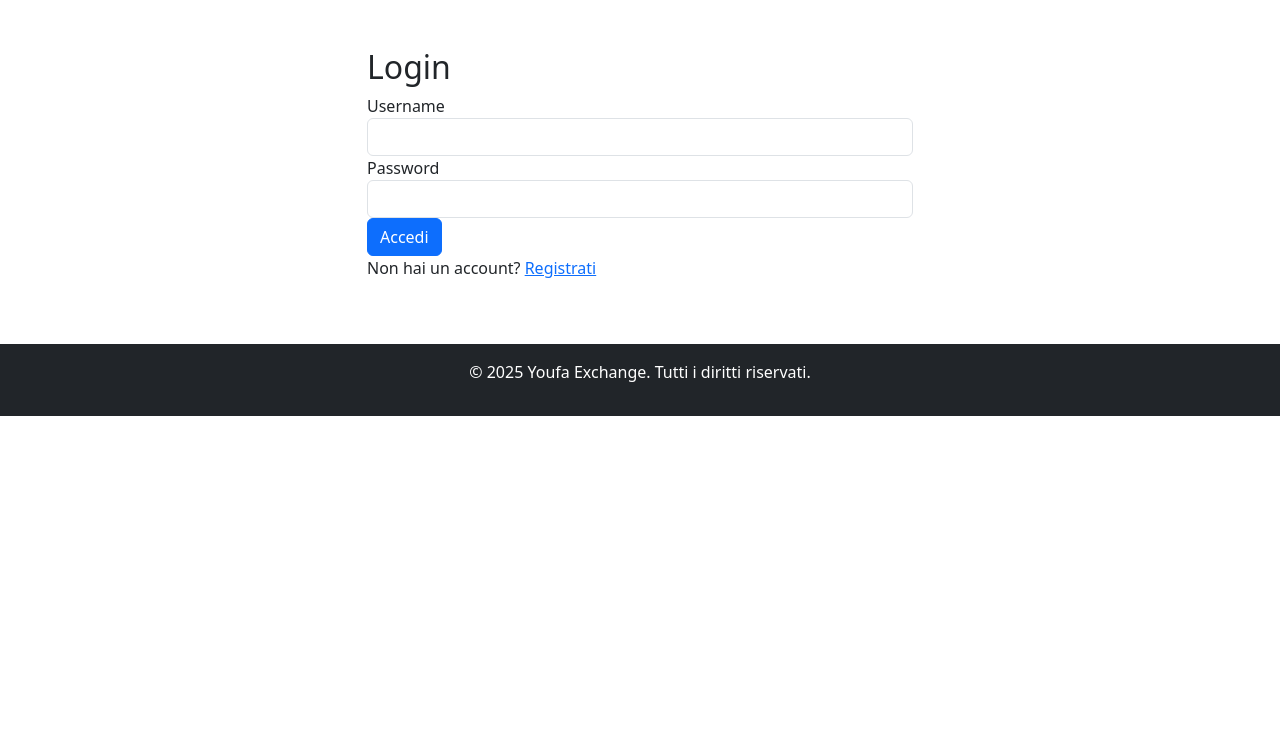
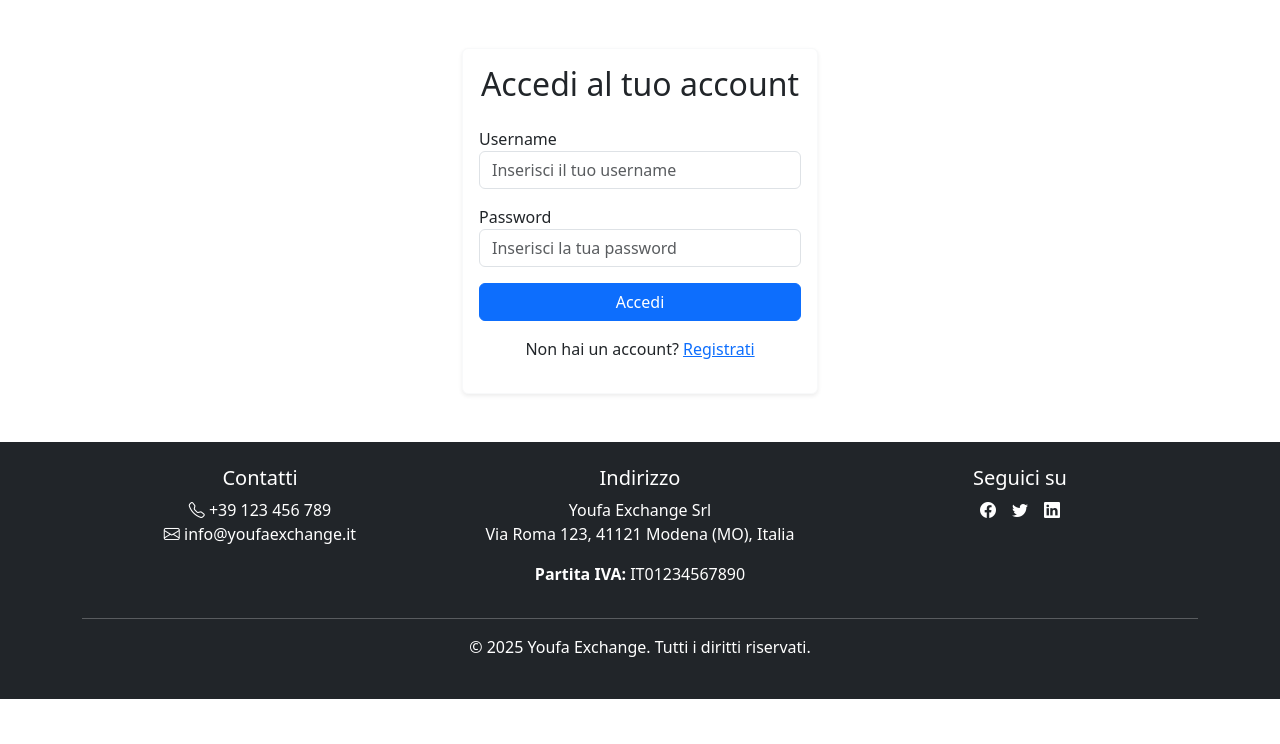
Before and after one commit to isitmz/youfa, a Django app: page /login/ in a window 1280 px wide. Shown: the part 56-800 px from the top of the page. Run offline with Django 5.2, Linux system fonts and the light colour scheme.

Commit message:
Created index template. Further user login controls

```diff
--- a/youfa_project/core/templates/core/base.html
+++ b/youfa_project/core/templates/core/base.html
@@ -9,6 +9,12 @@
       rel="stylesheet"
       href="https://cdn.jsdelivr.net/npm/bootstrap@5.3.3/dist/css/bootstrap.min.css"
       integrity="sha384-QWTKZyjpPEjISv5WaRU9OFeRpok6YctnYmDr5pNlyT2bRjXh0JMhjY6hW+ALEwIH"
+      crossorigin="anonymous"
+    />
+    <link
+      rel="stylesheet"
+      href="https://cdn.jsdelivr.net/npm/bootstrap-icons@1.11.3/font/bootstrap-icons.css"
+      integrity="sha384-tViUnnbYAV00FLIhhi3v/dWt3Jxw4gZQcNoSCxCIFNJVCx7/D55/wXsrNIRANwdD"
       crossorigin="anonymous"
     />
     <script
@@ -72,8 +78,50 @@
       {% endblock %}
     </div>
 
-    <footer class="bg-dark text-white text-center py-3 mt-5">
-      <p>&copy; 2025 Youfa Exchange. Tutti i diritti riservati.</p>
+    <!-- Footer -->
+    <footer class="bg-dark text-white py-4 mt-5">
+      <div class="container">
+        <div class="row text-center">
+          <!-- Contatti -->
+          <div class="col-md-4">
+            <h5>Contatti</h5>
+            <p>
+              <i class="bi bi-telephone"></i> +39 123 456 789
+              <br />
+              <i class="bi bi-envelope"></i> info@youfaexchange.it
+            </p>
+          </div>
+          <!-- Indirizzo -->
+          <div class="col-md-4">
+            <h5>Indirizzo</h5>
+            <p>
+              Youfa Exchange Srl
+              <br />
+              Via Roma 123, 41121 Modena (MO), Italia
+            </p>
+            <p>
+              <strong>Partita IVA:</strong> IT01234567890
+            </p>
+          </div>
+          <!-- Seguici su -->
+          <div class="col-md-4">
+            <h5>Seguici su</h5>
+            <div class="d-flex justify-content-center">
+              <a href="#" class="text-white mx-2">
+                <i class="bi bi-facebook"></i>
+              </a>
+              <a href="#" class="text-white mx-2">
+                <i class="bi bi-twitter"></i>
+              </a>
+              <a href="#" class="text-white mx-2">
+                <i class="bi bi-linkedin"></i>
+              </a>
+            </div>
+          </div>
+        </div>
+        <hr />
+        <p class="text-center">&copy; 2025 Youfa Exchange. Tutti i diritti riservati.</p>
+      </div>
     </footer>
   </body>
 </html>
--- a/youfa_project/core/templates/core/login.html
+++ b/youfa_project/core/templates/core/login.html
@@ -1,22 +1,62 @@
-{% extends 'core/base.html' %}
+{% extends 'core/base.html' %} {% block content %}
+<div class="row justify-content-center mt-5">
+  <div class="col-md-4">
+    <div class="card shadow-sm border-light">
+      <div class="card-body">
+        <h2 class="text-center mb-4">Accedi al tuo account</h2>
 
-{% block content %}
-    <div class="row justify-content-center mt-5">
-        <div class="col-6">
-            <h2>Login</h2>
+        {% if messages %} {% for message in messages %}
+        <div
+          class="alert
+                                  {% if message.tags == 'error' %}
+                                    alert-danger
+                                  {% else %}
+                                    alert-{{ message.tags }}
+                                  {% endif %}
+                                  alert-dismissible fade show"
+          role="alert"
+        >
+          {{ message }}
+          <button
+            type="button"
+            class="btn-close"
+            data-bs-dismiss="alert"
+            aria-label="Chiudi"
+          ></button>
+        </div>
+        {% endfor %} {% endif %}
+
         <form method="POST">
           {% csrf_token %}
-                <div class="form-group">
+          <div class="form-group mb-3">
             <label for="username">Username</label>
-                    <input type="text" class="form-control" id="username" name="username" required>
+            <input
+              type="text"
+              class="form-control"
+              id="username"
+              name="username"
+              required
+              placeholder="Inserisci il tuo username"
+            />
           </div>
-                <div class="form-group">
+          <div class="form-group mb-3">
             <label for="password">Password</label>
-                    <input type="password" class="form-control" id="password" name="password" required>
+            <input
+              type="password"
+              class="form-control"
+              id="password"
+              name="password"
+              required
+              placeholder="Inserisci la tua password"
+            />
           </div>
-                <button type="submit" class="btn btn-primary">Accedi</button>
+          <button type="submit" class="btn btn-primary w-100">Accedi</button>
         </form>
-            <p>Non hai un account? <a href="{% url 'register' %}">Registrati</a></p>
+        <p class="text-center mt-3">
+          Non hai un account? <a href="{% url 'register' %}">Registrati</a>
+        </p>
+      </div>
+    </div>
   </div>
 </div>
 {% endblock %}
--- a/youfa_project/core/views.py
+++ b/youfa_project/core/views.py
@@ -96,9 +96,10 @@ def login_view(request):
             logger.info(f"Utente '{username}' loggato con successo.")
             return redirect('dashboard')  # Redirigi alla dashboard se il login è riuscito
         else:
+            # Se l'utente non esiste o la password è sbagliata, mostra un messaggio di errore
             logger.warning(f"Tentativo di login fallito per l'utente '{username}'.")
-            return render(request, 'core/login.html', {'error': 'Credenziali non valide'})
-
+            messages.error(request, 'Credenziali non valide. Controlla username e/o password.')
+            return render(request, 'core/login.html')
     return render(request, 'core/login.html')
 
 # Vista per la dashboard, accessibile solo agli utenti loggati.
--- a/youfa_project/youfa_project/settings.py
+++ b/youfa_project/youfa_project/settings.py
@@ -1,3 +1,4 @@
+import os
 """
 Django settings for youfa_project project.
 
@@ -116,7 +117,9 @@ USE_TZ = True
 # Static files (CSS, JavaScript, Images)
 # https://docs.djangoproject.com/en/5.2/howto/static-files/
 
-STATIC_URL = 'static/'
+STATIC_URL = '/static/'
+
+STATICFILES_DIRS = [os.path.join(BASE_DIR, 'static')]
 
 # Default primary key field type
 # https://docs.djangoproject.com/en/5.2/ref/settings/#default-auto-field
```
Also changed, not shown: youfa_project/core/templates/core/register.html (+65 -2 lines), youfa_project/home/templates/home/index.html (+68 -40 lines), youfa_project/static/images/azienda.jpg (added), youfa_project/static/images/investimenti_facili.jpg (added), youfa_project/static/images/sicurezza.jpg (added). Lines whose indentation alone changed are shown as unchanged.
